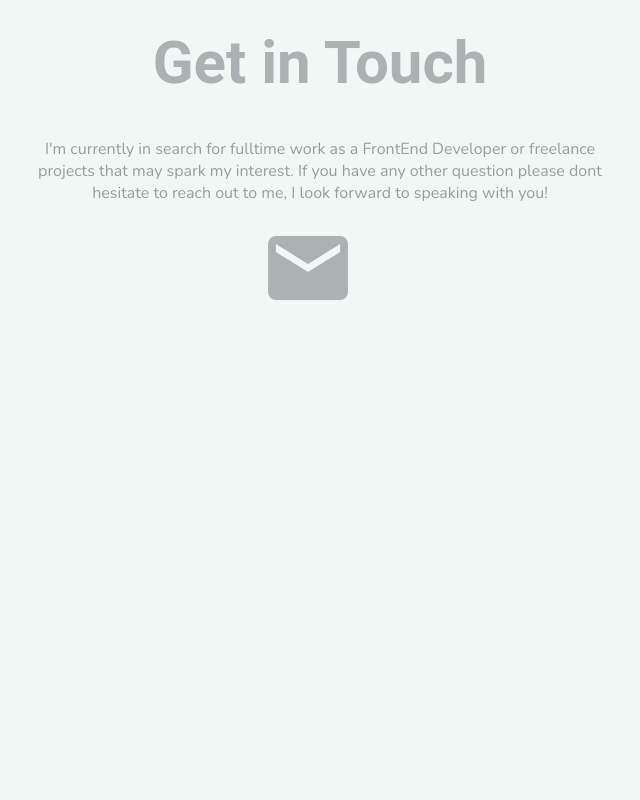
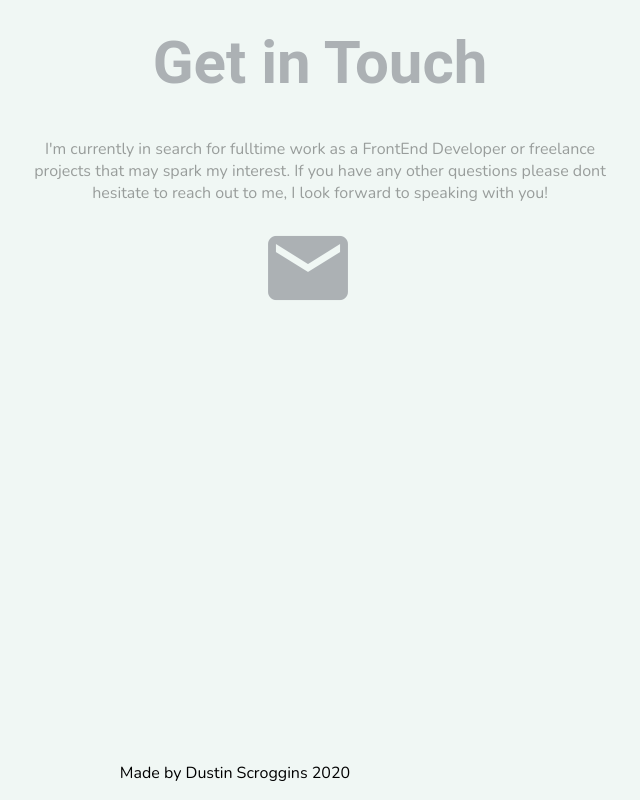
Before and after one commit to Dscroggins123/OfficialPortfolio, a React (Create React App) app in the folder my-portfolio/: page / in a window 1280 px wide. Shown: the part 5223-6023 px from the top of the page, without its empty margins (405-1045 px from the left). Before the commit the page ends 5969 px from the top, so only its background shows below. Built offline with nearby package versions, Linux system fonts and the light colour scheme.

Commit message:
added footer

```diff
--- a/my-portfolio/src/App.js
+++ b/my-portfolio/src/App.js
@@ -5,6 +5,7 @@ import Skills from "./sections/Skills"
 import Project from "./sections/Project/"
 import ExtraProjects from "./sections/ExtraProjects";
 import Contact from "./sections/Contact"
+import Footer from "./components/Footer"
 
 import "./App.css"
 import Nav from "./components/Navi"
@@ -19,6 +20,7 @@ const sections = [
   <Project/>,
   <ExtraProjects/>,
   <Contact/>
+
 
 ]
 
@@ -69,6 +71,7 @@ function App() {
     </div>))
     }
     </div>
+    <Footer/>
     </div>
   );
 }
--- a/my-portfolio/src/components/Footer.js
+++ b/my-portfolio/src/components/Footer.js
@@ -0,0 +1,34 @@
+import React from 'react'
+import styled from 'styled-components';
+
+
+const StyledFooter = styled.div`
+a{
+    text-decoration:none;
+    color:black;
+    text-align:center;
+}
+a: hover{
+    color: #E55E38
+}
+
+
+
+
+`
+
+function Footer () {
+
+
+return(
+<StyledFooter>
+ <footer>
+     <a href="https://github.com/Dscroggins123/OfficialPortfolio" target="blank" ><p>Made by Dustin Scroggins 2020</p></a>
+ </footer>
+ </StyledFooter>
+
+)
+
+
+}
+ export default Footer
--- a/my-portfolio/src/sections/Contact.js
+++ b/my-portfolio/src/sections/Contact.js
@@ -45,7 +45,7 @@ function Contact() {
       </h3>
       <h1 style={{textAlign:"center",color: '#353746'}}> Get in Touch</h1>
     <p style={{textAlign:"center"}}>
-        I'm currently in search for fulltime work as a FrontEnd Developer or freelance projects that may spark my interest. If you have any other question please dont hesitate to reach out to me, I look forward to speaking with you!
+        I'm currently in search for fulltime work as a FrontEnd Developer or freelance projects that may spark my interest. If you have any other questions please dont hesitate to reach out to me, I look forward to speaking with you!
     </p>
     <div className='contactbutton'>
     <a style={{color:'#353746'}} href="mailto:dscroggins123@gmail.com"><i className="large material-icons"  >mail</i></a>
```
